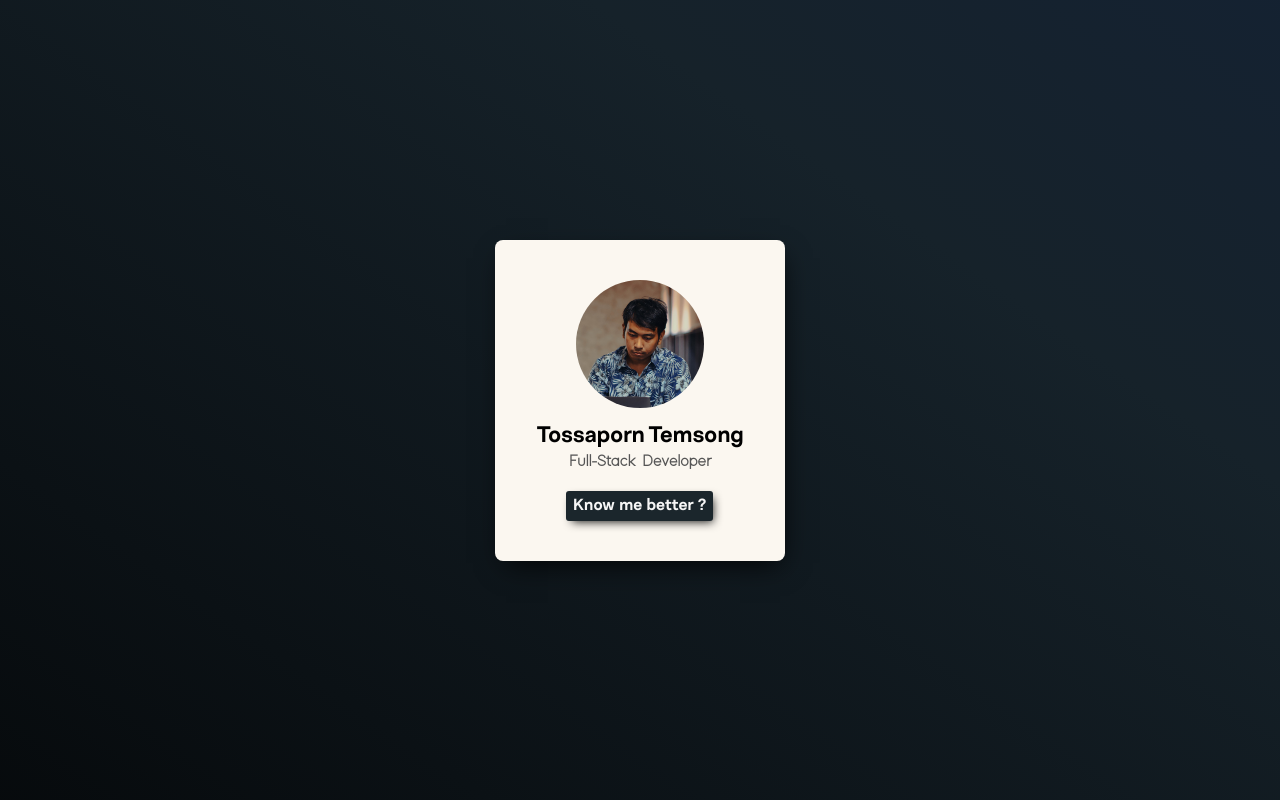
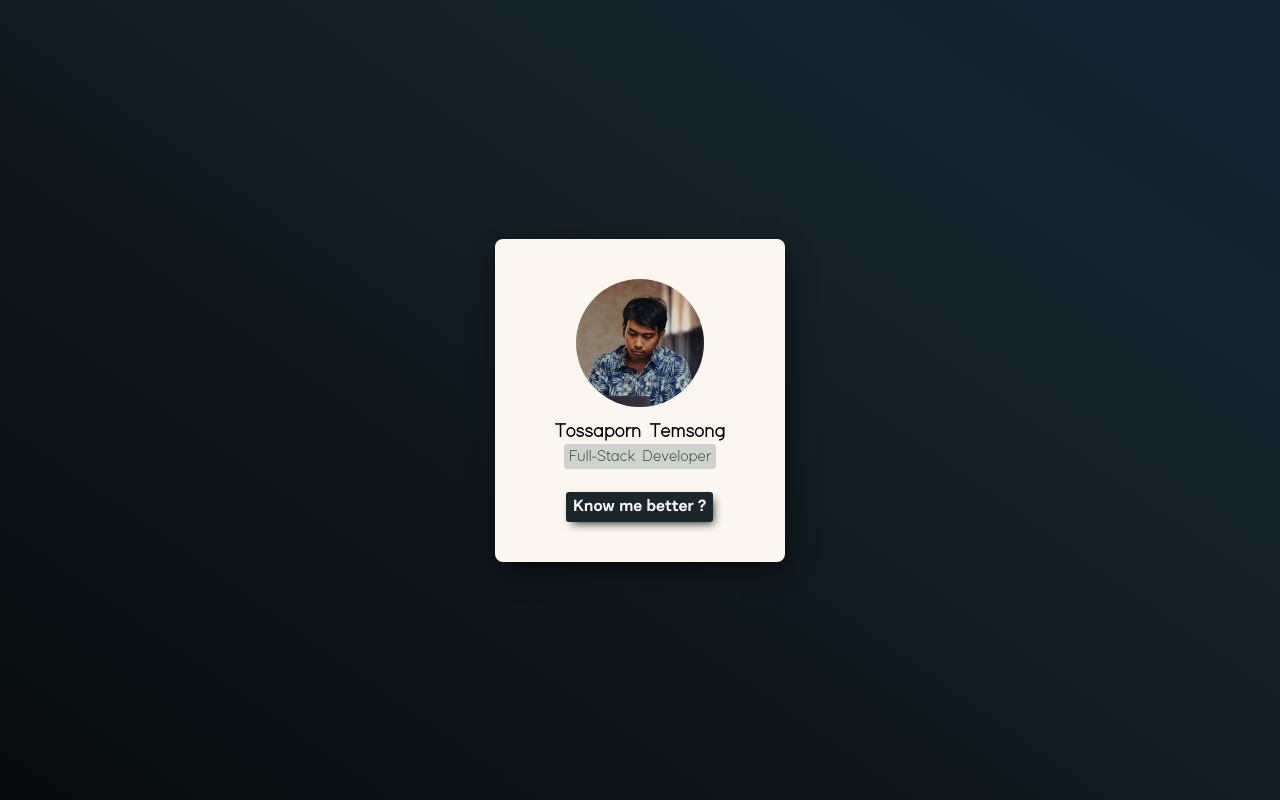
Before and after one commit to NV4RE/portfolio, a React (Create React App) app: page /profile in a window 1280 px wide. Built offline with nearby package versions, Linux system fonts and the light colour scheme.

Commit message:
Reuse typography

```diff
--- /dev/null
+++ b/src/components/Typography/index.tsx
@@ -0,0 +1,25 @@
+import styled from "styled-components";
+
+export const Title = styled.p`
+  font-family: "Nurom-Bold";
+  padding: 2px 0 4px 0;
+  margin: 0;
+  font-size: 2.2rem;
+  white-space: nowrap;
+  color: #222222;
+`;
+
+export const Paragraph = styled.p`
+  padding: 18px 0 4px 0;
+  margin: 0;
+  font-size: 1.2rem;
+  font-weight: 400;
+  word-wrap: break-word;
+
+  color: #1c2b2d;
+`;
+
+export const Big = styled.span`
+  font-size: 1.2em;
+  font-weight: 800;
+`;
--- a/src/containers/AboutMe/index.tsx
+++ b/src/containers/AboutMe/index.tsx
@@ -2,6 +2,7 @@ import React from "react";
 import styled from "styled-components";
 import Body from "../../components/Body";
 import Navigator from "../../components/Navigator";
+import { Big, Paragraph, Title } from "../../components/Typography";
 
 const Container = styled.div`
   display: flex;
@@ -11,27 +12,10 @@ const Container = styled.div`
   align-items: center;
 `;
 
-const Title = styled.p`
-  font-family: "Nurom-Bold";
-  padding: 2px 0 4px 0;
-  margin: 0;
-  font-size: 2.2rem;
-  white-space: nowrap;
-  color: #222222;
-`;
-
-const Paragraph = styled.p`
-  padding: 18px 0 4px 0;
-  margin: 0;
-  font-size: 1.2rem;
-  font-weight: 400;
-  word-wrap: break-word;
-  color: #222222;
-`;
-
-const Big = styled.span`
-  font-size: 1.2em;
-  font-weight: 800;
+const Content = styled.div`
+  display: flex;
+  flex-flow: row wrap;
+  justify-content: flex-start;
 `;
 
 export default () => {
@@ -39,28 +23,30 @@ export default () => {
     <Container>
       <Body>
         <Title>About me</Title>
+        <Content>
           <Paragraph>
-          <Big>Hi,</Big> I’m Tod, a highly motivated full-stack developer living
-          in Bangkok, Thailand.
+            <Big>Hi,</Big> I’m Tod, a highly motivated full-stack developer
+            living in Bangkok, Thailand.
           </Paragraph>
           <Paragraph>
-          Experienced in frontend, backend, and researcher, with web development
-          being one of my strongest skills, being proactive to the client’s
-          needs and understanding their businesses, I have completed and
-          delivered multiple projects to clients within budget and in a timely
-          manner.
+            Experienced in frontend, backend, and researcher, with web
+            development being one of my strongest skills, being proactive to the
+            client’s needs and understanding their businesses, I have completed
+            and delivered multiple projects to clients within budget and in a
+            timely manner.
           </Paragraph>
           <Paragraph>
             On a personal level, you can never have enough knowledge, keeping up
-          with the latest technology and willing to take on new challenges with
-          a ‘Can Do’ attitude. In my free time, I either workout at the gym or
-          shoot street photography with my trusted camera.
+            with the latest technology and willing to take on new challenges
+            with a ‘Can Do’ attitude. In my free time, I either workout at the
+            gym or shoot street photography with my trusted camera.
           </Paragraph>
           <Paragraph>
             Well this is me in a nutshell, I’m open for opportunities and if you
-          have any cool projects, do get in touch with me even if it’s only for
-          a cup of tea!
+            have any cool projects, do get in touch with me even if it’s only
+            for a cup of tea!
           </Paragraph>
+        </Content>
         <Navigator next="summary" nextName="Summary" />
       </Body>
     </Container>
--- a/src/containers/Profile/index.tsx
+++ b/src/containers/Profile/index.tsx
@@ -3,6 +3,8 @@ import { useHistory } from "react-router-dom";
 import styled from "styled-components";
 import Body from "../../components/Body";
 import Button from "../../components/Button";
+import Tag from "../../components/Tag";
+import { Big } from "../../components/Typography";
 import profile from "../../resources/images/profile.jpg";
 
 const Container = styled.div`
@@ -19,23 +21,6 @@ const ProfilePicture = styled.img`
   margin: 0 0 15px 0;
 `;
 
-const Name = styled.p`
-  font-family: "Nurom-Bold";
-  padding: 2px 0 4px 0;
-  margin: 0;
-  font-size: 1.4rem;
-  white-space: nowrap;
-`;
-
-const Title = styled.p`
-  padding: 2px 0;
-  margin: 0;
-  font-size: 1rem;
-  white-space: nowrap;
-  font-weight: 800;
-  color: #555555;
-`;
-
 export default () => {
   const history = useHistory();
   return (
@@ -43,8 +28,8 @@ export default () => {
       <Body>
         <ProfilePicture src={profile} />
 
-        <Name>Tossaporn Temsong</Name>
-        <Title>Full-Stack Developer</Title>
+        <Big>Tossaporn Temsong</Big>
+        <Tag>Full-Stack Developer</Tag>
 
         <Button className="hvr-grow" onClick={() => history.push("/aboutme")}>
           Know me better ?
```
Lines whose indentation alone changed are shown as unchanged.
